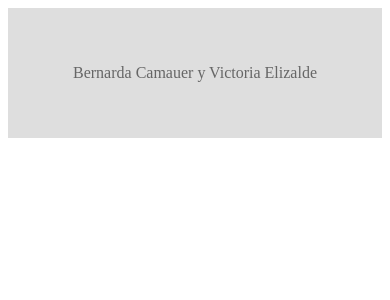
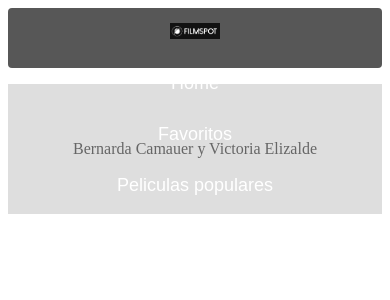
Before and after one commit to bernicamauer/pi-prog3-tt-g17-Camauer-Elizalde, a React (Create React App) app in the folder proyecto-integrador/: page /favoritos in a window 390 px wide. Shown: the top 300 px of the page. Built offline with nearby package versions, Linux system fonts and the light colour scheme; the HTML template or start-up script is replaced by a standard one.

Commit message:
Navegacion

```diff
--- a/proyecto-integrador/package.json
+++ b/proyecto-integrador/package.json
@@ -8,7 +8,8 @@
     "@testing-library/user-event": "^13.5.0",
     "react": "^18.3.1",
     "react-dom": "^18.3.1",
-    "react-scripts": "5.0.1",
+    "react-router-dom": "^5.3.4",
+    "react-scripts": "^5.0.1",
     "web-vitals": "^2.1.4"
   },
   "scripts": {
--- a/proyecto-integrador/src/App.js
+++ b/proyecto-integrador/src/App.js
@@ -1,11 +1,26 @@
 import Header from "./components/Header/Header";
 import Footer from "./components/Footer/Footer";
+import { Route, Switch } from "react-router-dom/cjs/react-router-dom.min";
+import Home from "./pages/Home";
+import Favoritos from "./pages/Favoritos";
+import Populares from "./pages/Populares";
+import Cartelera from "./pages/Cartelera";
 
 function App() {
   return (
     <>
-    <Header/>
-    <Footer/>
+      <Header />
+
+        <Switch>
+          <Route exact path="/" component={Home} />
+          <Route exact path="/favoritos" component={Favoritos} />
+          <Route exact path="/peliculaspopulares" component={Populares} />
+          <Route exact path="/cartelerapeliculas" component={Cartelera} />
+
+
+        </Switch>
+
+      <Footer />
     </>
   );
 }
--- a/proyecto-integrador/src/components/Header/Header.js
+++ b/proyecto-integrador/src/components/Header/Header.js
@@ -1,8 +1,9 @@
+import Navbar from "../Navbar/Navbar"
 
 const Header= () => {
     return (
         <nav>
-
+            <Navbar/>
 
         </nav>
     )
--- /dev/null
+++ b/proyecto-integrador/src/components/Navbar/Navbar.css
@@ -0,0 +1,51 @@
+/* navegador */
+.main-nav {
+    display: flex;
+    justify-content: space-between;
+    align-items: center;
+    list-style: none;
+    padding: 0;
+    margin: 0;
+    height: 60px;
+    background-color: #575757;
+    border-radius: 4px;
+
+}
+
+
+
+.main-nav li {
+    padding: 10px 20px;
+}
+
+
+.main-nav img {
+    width: 50px;
+    height: auto;
+
+}
+
+
+.elemento  {
+    text-decoration: none;
+    color: white;
+    font-size: 18px;
+    font-family: Arial, sans-serif;
+    padding: 10px;
+}
+
+
+
+
+/* Media queries: ajuste para celulares */
+
+@media (max-width: 768px) {
+    .main-nav {
+        flex-direction: column;
+        text-align: center;
+    }
+
+    .main-nav li {
+        padding: 15px 0;
+    }
+}
--- /dev/null
+++ b/proyecto-integrador/src/components/Navbar/Navbar.js
@@ -0,0 +1,25 @@
+import './Navbar.css';
+import { Link } from 'react-router-dom';
+
+const Navbar= () => {
+
+    return (
+        <>
+            <ul className="main-nav">
+                <li><img src="./img/logoPelicula.png" alt=""/></li>
+                <li><Link className="elemento" to="/">Home</Link></li>
+                <li><Link className="elemento"to="/favoritos">Favoritos</Link></li>
+                <li><Link className="elemento"to="/peliculaspopulares">Peliculas populares</Link></li>
+                <li><Link className="elemento"to="/cartelerapeliculas">Cartelera Peliculas</Link></li>
+
+
+
+
+
+            </ul>
+
+        </>
+    )
+}
+
+export default Navbar
--- a/proyecto-integrador/src/index.js
+++ b/proyecto-integrador/src/index.js
@@ -1,6 +1,11 @@
 import React from 'react';
 import ReactDOM from 'react-dom/client';
 import App from './App';
+import { BrowserRouter } from 'react-router-dom';
 
 const root = ReactDOM.createRoot(document.getElementById('root'));
-root.render(<App />);
+root.render(
+    <BrowserRouter>
+        <App />
+    </BrowserRouter>
+);
--- /dev/null
+++ b/proyecto-integrador/src/pages/Cartelera.js
@@ -0,0 +1,9 @@
+const Cartelera = () => {
+    return (
+        <>
+
+        </>
+    )
+}
+
+export default Cartelera;
--- /dev/null
+++ b/proyecto-integrador/src/pages/Favoritos.js
@@ -0,0 +1,7 @@
+const Favoritos = () => {
+    return (
+       <p></p>
+    )
+}
+
+export default Favoritos;
--- /dev/null
+++ b/proyecto-integrador/src/pages/Home.js
@@ -0,0 +1,9 @@
+const Home = () => {
+    return (
+        <>
+
+        </>
+    )
+}
+
+export default Home;
--- /dev/null
+++ b/proyecto-integrador/src/pages/Populares.js
@@ -0,0 +1,9 @@
+const Populares = () => {
+    return (
+        <>
+
+        </>
+    )
+}
+
+export default Populares;
```
Also changed, not shown: 1 other file (tests, documents, lock files or other folders).
